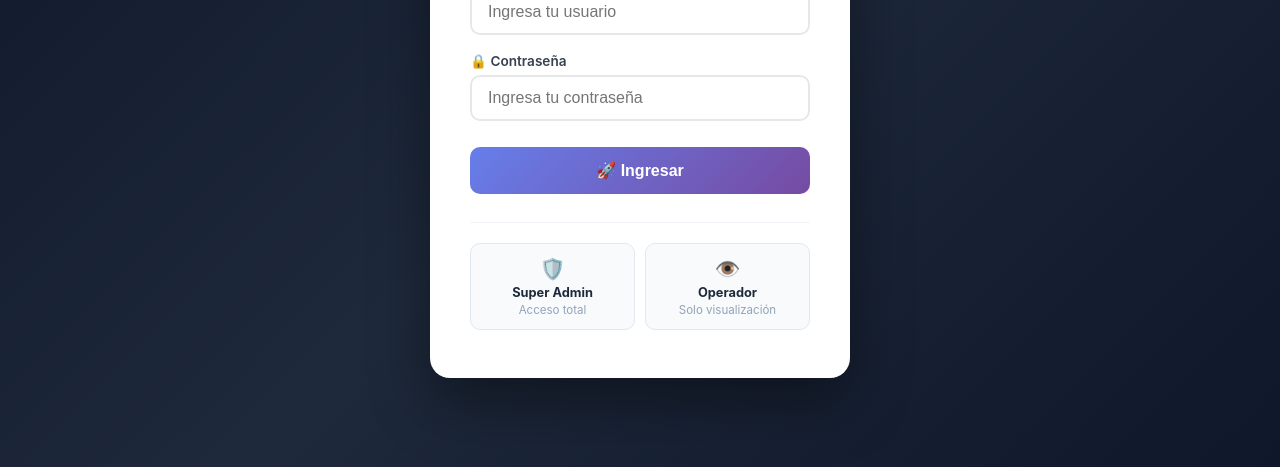
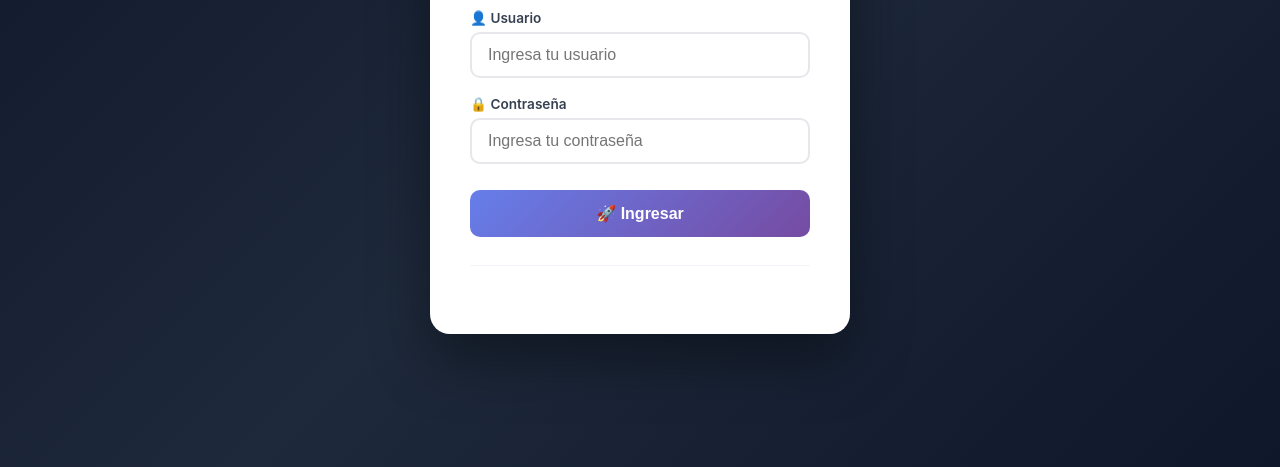
Before and after one commit to peregrinoe/InventarioNext, a plain HTML site: page index.html in a window 1280 px wide. Shown: the part 333-800 px from the top of the page. Drawn offline with nearby package versions, Linux system fonts and the light colour scheme.

Commit message:
quitar referencias de roles en login

```diff
--- a/index.html
+++ b/index.html
@@ -32,7 +32,7 @@
             </form>
 
             <hr class="login-divider">
-            <div class="login-roles">
+            <!--<div class="login-roles">
                 <div class="login-role-card">
                     <span class="role-emoji">🛡️</span>
                     <strong>Super Admin</strong>
@@ -42,7 +42,7 @@
                     <span class="role-emoji">👁️</span>
                     <strong>Operador</strong>
                     <span>Solo visualización</span>
-                </div>
+                </div>-->
             </div>
         </div>
     </div>
```
